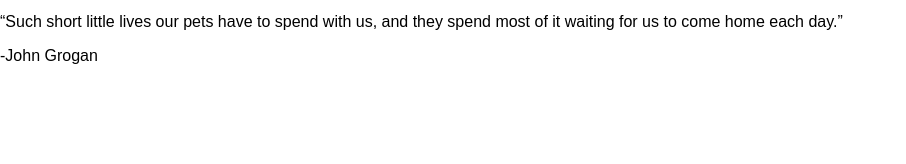
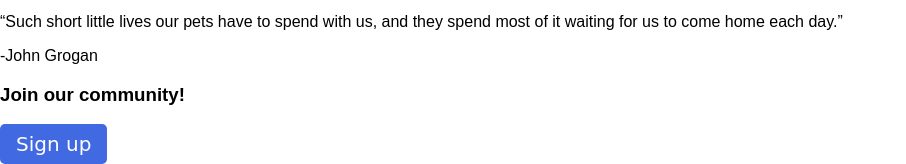
Before and after one commit to jasonhoonlee/landing-page, a plain HTML site: page index.html in a window 1280 px wide. Shown: the part 1069-1233 px from the top of the page, without its empty margins (0-906 px from the left). Before the commit the page ends 1150 px from the top, so only its background shows below. Drawn offline with Linux system fonts and the light colour scheme; a web font is replaced by a local one.

Commit message:
Add footer, a call to action to sign up for the site.

```diff
--- a/index.html
+++ b/index.html
@@ -63,9 +63,15 @@
           <p><q>Such short little lives our pets have to spend with us, and they spend most of it waiting for us to come home each day.</q></p>
           <p>-John Grogan</p>
         </div>
-
       </div>
     </main>
+
+   <footer>
+     <div class="call-to-action">
+      <h3>Join our community!</h3>
+      <button>Sign up</button>
+     </div>
+   </footer>
 
 
   </body>
```
